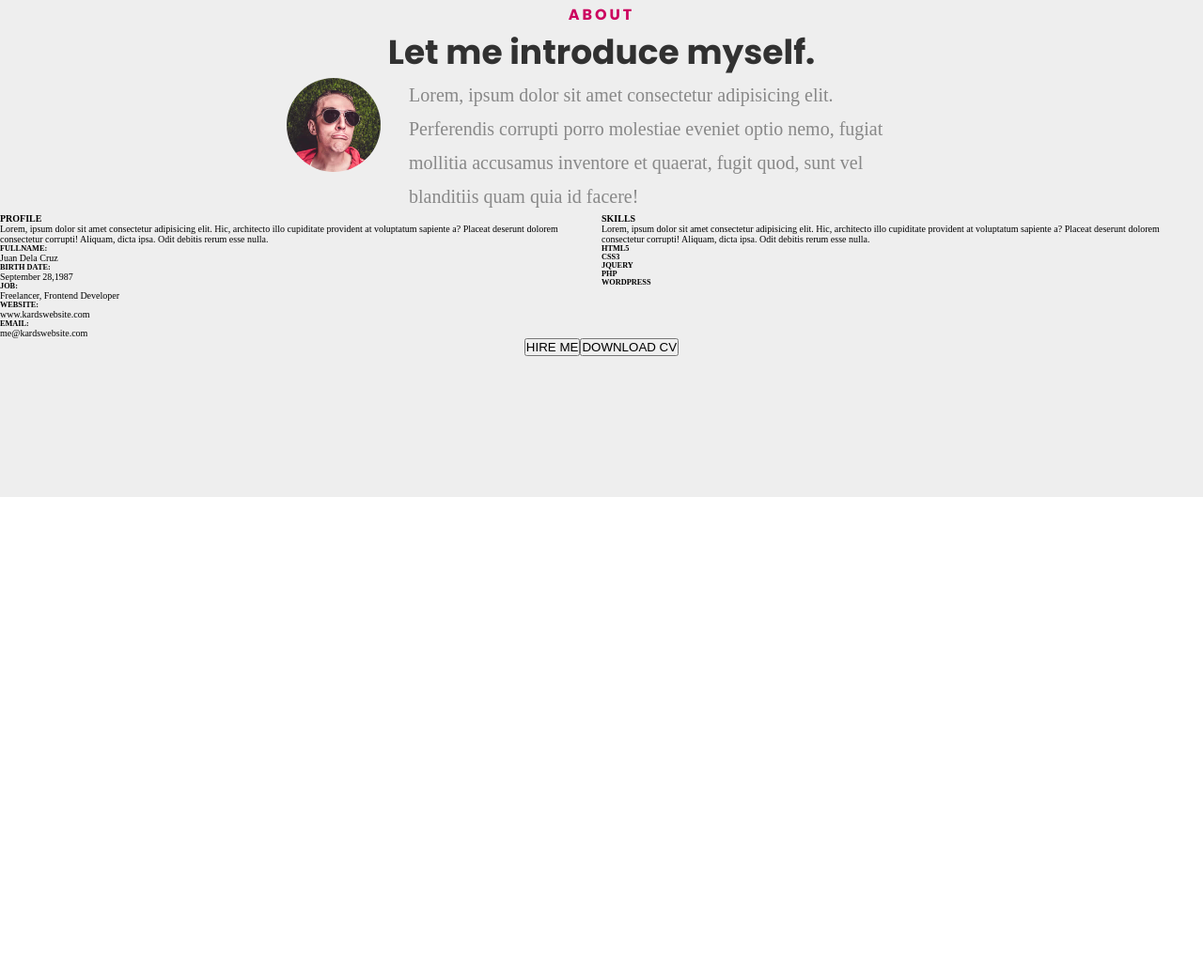
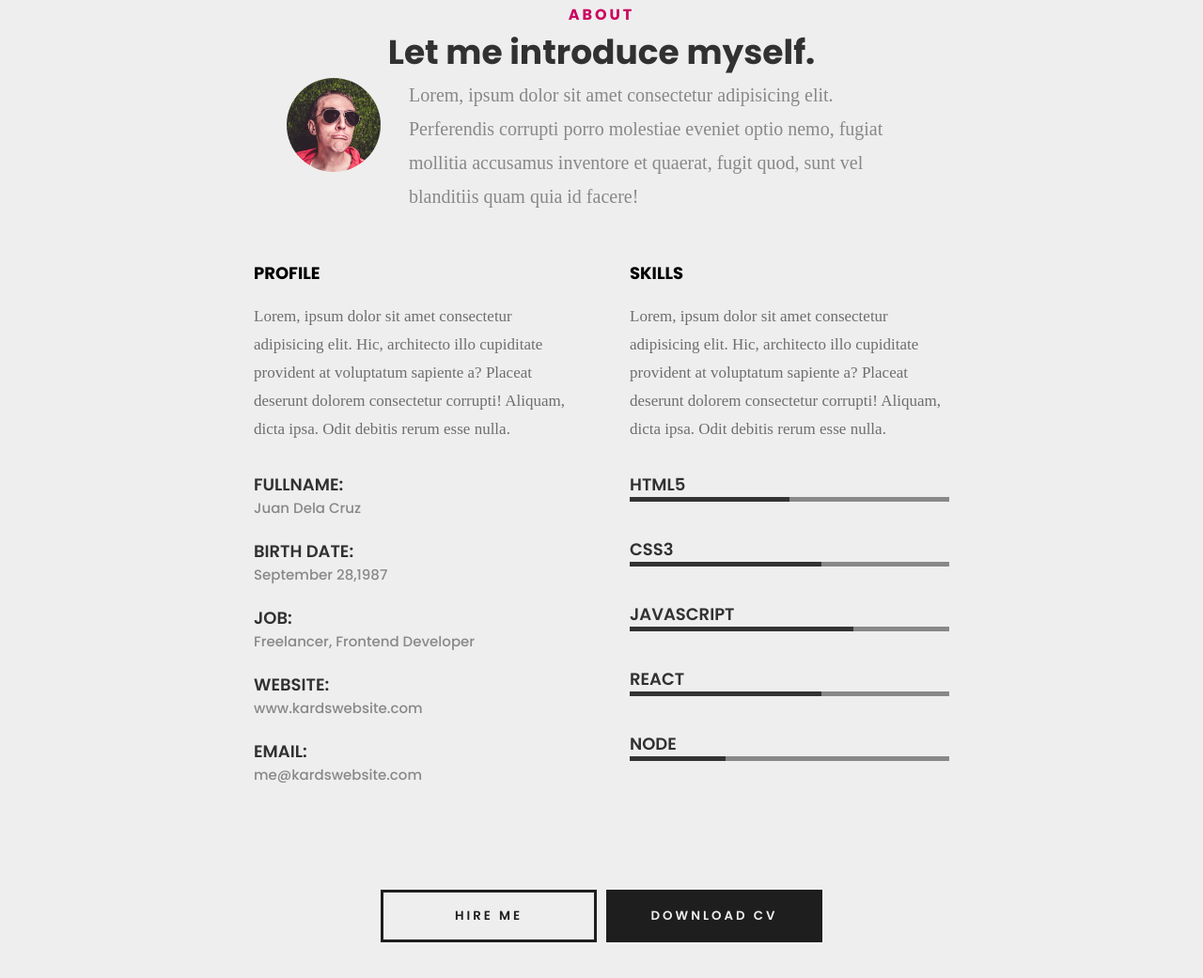
Before and after one commit to cbtsao47/Kards-Practice, a plain HTML site: page copy/index.html in a window 1280 px wide. Shown: the part 947-1988 px from the top of the page at 94% size. Before the commit the page ends 1476 px from the top, so only its background shows below. Drawn offline with Linux system fonts and the light colour scheme.

Commit message:
finish about page

```diff
--- a/copy/index.html
+++ b/copy/index.html
@@ -47,7 +47,7 @@
           <span class="title__sub-title--specialty">FULL-STACK DEVELOPER</span>
           <span class="title__sub-title--specialty">UI/UX DESIGNER</span>
         </h1>
-        <button class="title__button">
+        <button class=" btn title__button">
           <span>MORE ABOUT ME</span> <i class="fas fa-angle-down"></i>
         </button>
       </div>
@@ -59,56 +59,69 @@
     </div>
     <div class="about__page">
       <div class="about__container">
+        <div class="about__wrapper">
           <h1 class="about__title">
             <span class="about__title--eyebrow">About</span> Let me introduce
             myself.
           </h1>
-        <img src="./images/profile-pic.jpg" class="about__photo" alt="photo" />
+          <img
+            src="./images/profile-pic.jpg"
+            class="about__photo"
+            alt="photo"
+          />
           <p class="about__paragraph">
-          Lorem, ipsum dolor sit amet consectetur adipisicing elit. Perferendis
-          corrupti porro molestiae eveniet optio nemo, fugiat mollitia accusamus
-          inventore et quaerat, fugit quod, sunt vel blanditiis quam quia id
-          facere!
+            Lorem, ipsum dolor sit amet consectetur adipisicing elit.
+            Perferendis corrupti porro molestiae eveniet optio nemo, fugiat
+            mollitia accusamus inventore et quaerat, fugit quod, sunt vel
+            blanditiis quam quia id facere!
           </p>
         </div>
+      </div>
+      <div class="about__profile-container">
         <div class="about__profile">
-        <h4>PROFILE</h4>
-        <p>
+          <h4 class="profile__heading">PROFILE</h4>
+          <p class="profile__description">
             Lorem, ipsum dolor sit amet consectetur adipisicing elit. Hic,
-          architecto illo cupiditate provident at voluptatum sapiente a? Placeat
-          deserunt dolorem consectetur corrupti! Aliquam, dicta ipsa. Odit
-          debitis rerum esse nulla.
+            architecto illo cupiditate provident at voluptatum sapiente a?
+            Placeat deserunt dolorem consectetur corrupti! Aliquam, dicta ipsa.
+            Odit debitis rerum esse nulla.
           </p>
-        <h5>FULLNAME:</h5>
-        <p>Juan Dela Cruz</p>
-        <h5>BIRTH DATE:</h5>
-        <p>September 28,1987</p>
-        <h5>JOB:</h5>
-        <p>Freelancer, Frontend Developer</p>
-        <h5>WEBSITE:</h5>
-        <p>www.kardswebsite.com</p>
-        <h5>EMAIL:</h5>
-        <p>me@kardswebsite.com</p>
+          <h5 class="profile__list">FULLNAME:</h5>
+          <p class="profile__list-item">Juan Dela Cruz</p>
+          <h5 class="profile__list">BIRTH DATE:</h5>
+          <p class="profile__list-item">September 28,1987</p>
+          <h5 class="profile__list">JOB:</h5>
+          <p class="profile__list-item">Freelancer, Frontend Developer</p>
+          <h5 class="profile__list">WEBSITE:</h5>
+          <p class="profile__list-item">www.kardswebsite.com</p>
+          <h5 class="profile__list">EMAIL:</h5>
+          <p class="profile__list-item">me@kardswebsite.com</p>
         </div>
+
         <div class="about__skills">
-        <h4>SKILLS</h4>
-        <p>
+          <h4 class="profile__heading">SKILLS</h4>
+          <p class="profile__description">
             Lorem, ipsum dolor sit amet consectetur adipisicing elit. Hic,
-          architecto illo cupiditate provident at voluptatum sapiente a? Placeat
-          deserunt dolorem consectetur corrupti! Aliquam, dicta ipsa. Odit
-          debitis rerum esse nulla.
+            architecto illo cupiditate provident at voluptatum sapiente a?
+            Placeat deserunt dolorem consectetur corrupti! Aliquam, dicta ipsa.
+            Odit debitis rerum esse nulla.
           </p>
-        <h5>HTML5</h5>
-        <div></div>
-        <h5>CSS3</h5>
-        <div></div>
-        <h5>JQUERY</h5>
-        <div></div>
-        <h5>PHP</h5>
-        <div></div>
-        <h5>WORDPRESS</h5>
+          <h5 class="profile__list">HTML5</h5>
+          <div class="profile__list-bar profile__list-bar--1"></div>
+          <h5 class="profile__list ">CSS3</h5>
+          <div class="profile__list-bar profile__list-bar--2"></div>
+          <h5 class="profile__list ">javascript</h5>
+          <div class="profile__list-bar profile__list-bar--3"></div>
+          <h5 class="profile__list">react</h5>
+          <div class="profile__list-bar profile__list-bar--4"></div>
+          <h5 class="profile__list">Node</h5>
+          <div class="profile__list-bar profile__list-bar--5"></div>
         </div>
-      <div><button>HIRE ME</button><button>DOWNLOAD CV</button></div>
+      </div>
+      <div class="btn__container">
+        <button class="btn ">HIRE ME</button
+        ><button class="btn btn--dark">DOWNLOAD CV</button>
+      </div>
     </div>
     <div></div>
     <div></div>
--- a/copy/styles.css
+++ b/copy/styles.css
@@ -207,13 +207,17 @@ span:nth-of-type(4) {
   padding: 15rem 0;
   margin: 0 auto;
 }
-.about__container {
-  flex: 1 1 100%;
+.about__wrapper {
   max-width: 90rem;
   display: flex;
   justify-content: center;
   flex-wrap: wrap;
   font-family: "poppins";
+  margin: 0 auto;
+}
+.about__container {
+  flex: 1 1 100%;
+  display: block;
 }
 .about__title--eyebrow {
   text-align: center;
@@ -245,7 +249,105 @@ span:nth-of-type(4) {
 
   line-height: 1.8;
 }
+.about__profile-container {
+  display: flex;
+  justify-content: center;
+  padding: 5rem;
+}
 .about__profile,
 .about__skills {
-  flex: 1 1 50%;
+  max-width: 400px;
+  padding: 0 3rem;
 }
+.profile__heading {
+  font-family: "poppins";
+  font-size: 1.8rem;
+  margin-bottom: 1.8rem;
+}
+.profile__description {
+  font-family: "Lora";
+  font-size: 1.7rem;
+  font-weight: 500;
+  color: rgb(110, 110, 110);
+  margin-bottom: 3rem;
+  line-height: 3rem;
+}
+.profile__list {
+  color: rgb(49, 49, 49);
+  font-size: 1.8rem;
+  text-transform: uppercase;
+  font-family: "poppins";
+  font-weight: 600;
+}
+.profile__list-item {
+  color: rgb(136, 136, 136);
+  font-size: 1.5rem;
+  font-family: "poppins";
+  margin-bottom: 2.1rem;
+}
+.btn__container {
+  flex: 0 0 100%;
+  display: flex;
+  justify-content: center;
+}
+.profile__list-bar {
+  position: relative;
+  margin-bottom: 3.7rem;
+  width: 100%;
+  height: 0.5rem;
+  background-color: rgba(136, 136, 136);
+}
+.profile__list-bar::before {
+  content: "";
+  position: absolute;
+  top: 0;
+  left: 0;
+  height: 0.5rem;
+  background-color: rgba(30, 30, 30, 0.8);
+}
+.profile__list-bar--1::before {
+  width: 50%;
+}
+.profile__list-bar--2::before {
+  width: 60%;
+}
+.profile__list-bar--3::before {
+  width: 70%;
+}
+.profile__list-bar--4::before {
+  width: 60%;
+}
+.profile__list-bar--5::before {
+  width: 30%;
+}
+.btn {
+  border: 3px solid rgb(30, 30, 30);
+  margin-top: 4rem;
+  padding: 1.5rem 3rem;
+  background: none;
+  color: rgb(30, 30, 30);
+  letter-spacing: 0.3rem;
+  font-family: "Poppins";
+  font-weight: 600;
+  transition: all 0.3s ease-in-out;
+  outline-style: none;
+  width: 23rem;
+}
+.btn:not(:last-child) {
+  margin-right: 1rem;
+}
+.btn:hover {
+  border-color: #cc005f;
+  color: #cc005f;
+  cursor: pointer;
+}
+.btn--dark {
+  background-color: rgba(30, 30, 30);
+  border-color: rgba(30, 30, 30);
+  color: #eee;
+}
+.btn--dark:hover {
+  background-color: rgba(5, 5, 5);
+  border-color: rgba(5, 5, 5);
+  color: #eee;
+}
```
Lines whose indentation alone changed are shown as unchanged.
